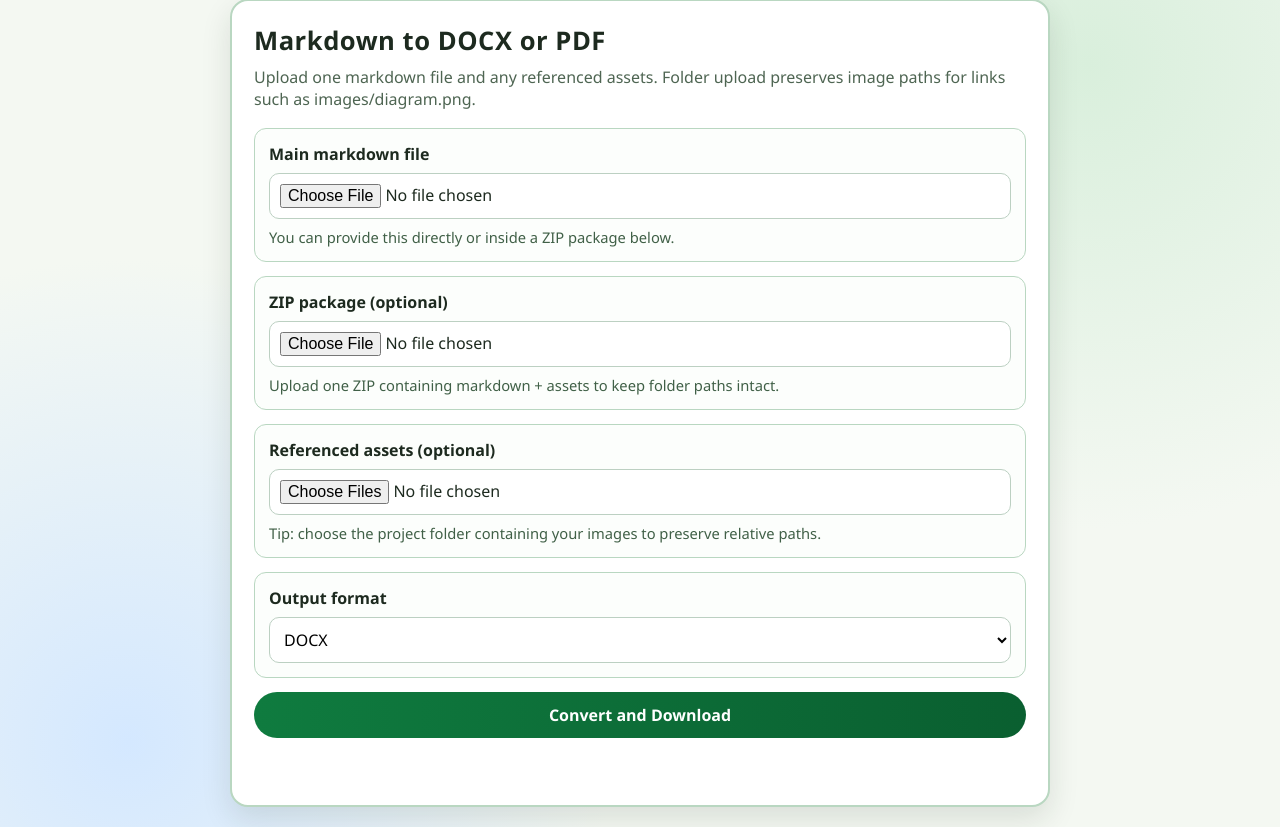
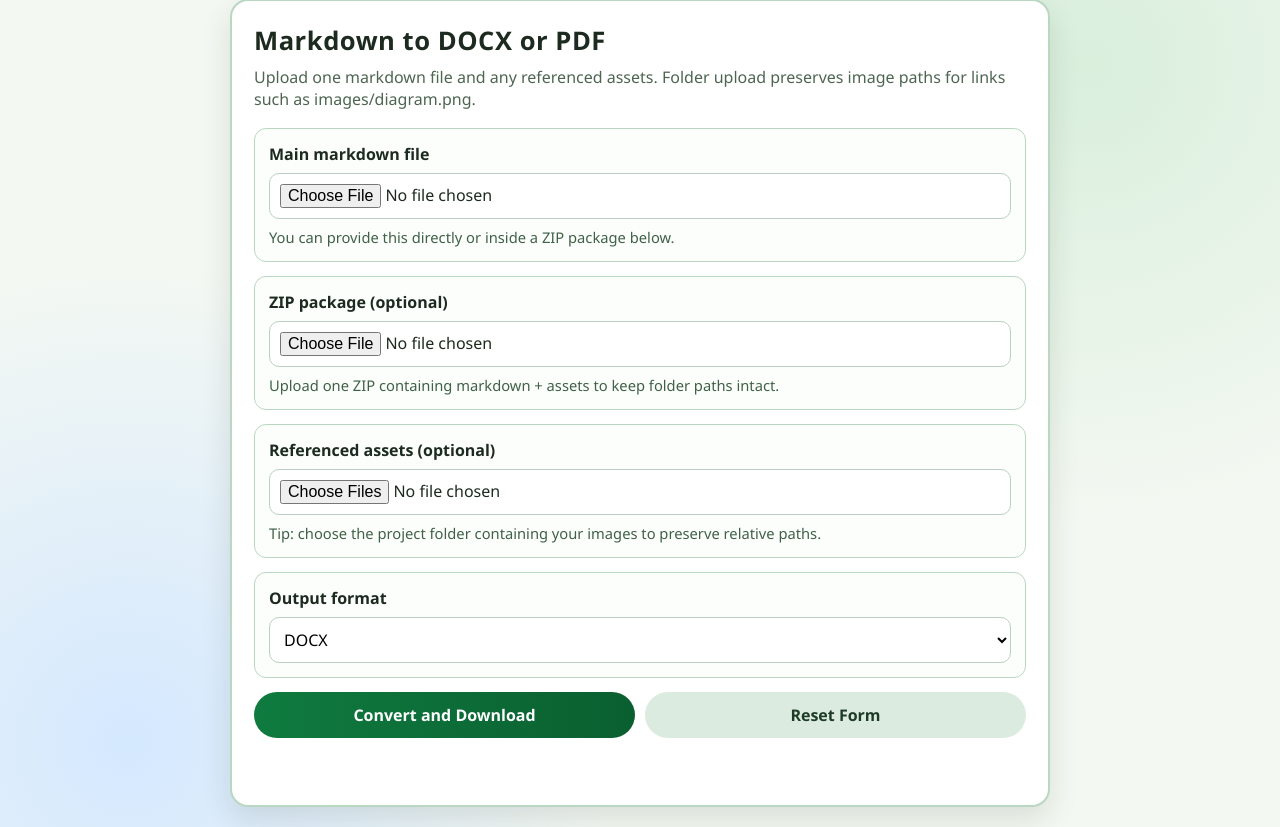
Before and after one commit to MeanTimeCyber/markdown-convert-app, a FastAPI app: page / in a window 1280 px wide. Shown: the part 21-848 px from the top of the page. Run offline with FastAPI, Linux system fonts and the light colour scheme; some libraries are stand-ins or nearby versions.

Commit message:
add reset button

```diff
--- a/app/main.py
+++ b/app/main.py
@@ -2,6 +2,7 @@ from __future__ import annotations
 
 import json
 import logging
+import os
 import time
 import uuid
 from collections import deque
@@ -32,6 +33,7 @@ MAX_COMPRESSION_RATIO = 100
 RATE_LIMIT_WINDOW_SECONDS = 60
 RATE_LIMIT_MAX_REQUESTS = 30
 REQUEST_TIMEOUT_SECONDS = 120
+PDF_ENGINE = os.getenv("PDF_ENGINE", "xelatex")
 
 _rate_limit_lock = threading.Lock()
 _rate_limit_store: dict[str, deque[float]] = {}
@@ -190,8 +192,7 @@ def build_pandoc_command(main_rel: Path, output_name: str, output_format: str) -
     ]
 
     if output_format == "pdf":
-        # If tectonic is available, this avoids depending on full TeXLive.
-        command.extend(["--pdf-engine", "tectonic"])
+        command.extend(["--pdf-engine", PDF_ENGINE])
 
     return command
 
--- a/app/templates/index.html
+++ b/app/templates/index.html
@@ -99,6 +99,17 @@
       transform: translateY(-1px);
     }
 
+    .actions {
+      display: grid;
+      grid-template-columns: 1fr 1fr;
+      gap: 10px;
+    }
+
+    .button-secondary {
+      background: #dcebe0;
+      color: #1e3b26;
+    }
+
     .hint {
       margin-top: 8px;
       font-size: 0.92rem;
@@ -155,7 +166,10 @@
         </select>
       </div>
 
-      <button type="submit">Convert and Download</button>
+      <div class="actions">
+        <button type="submit">Convert and Download</button>
+        <button type="button" id="resetButton" class="button-secondary">Reset Form</button>
+      </div>
       <div class="status" id="status"></div>
     </form>
   </main>
@@ -163,6 +177,7 @@
   <script>
     const form = document.getElementById("convertForm");
     const status = document.getElementById("status");
+    const resetButton = document.getElementById("resetButton");
 
     function parseFilename(contentDisposition) {
       if (!contentDisposition) return null;
@@ -213,6 +228,12 @@
         status.textContent = error.message || "Conversion failed.";
       }
     });
+
+    resetButton.addEventListener("click", () => {
+      form.reset();
+      status.classList.remove("error");
+      status.textContent = "Form cleared.";
+    });
   </script>
 </body>
 </html>
```
Also changed, not shown: tests/test_app.py (+1 -1 lines), README.md, 2 other files.
